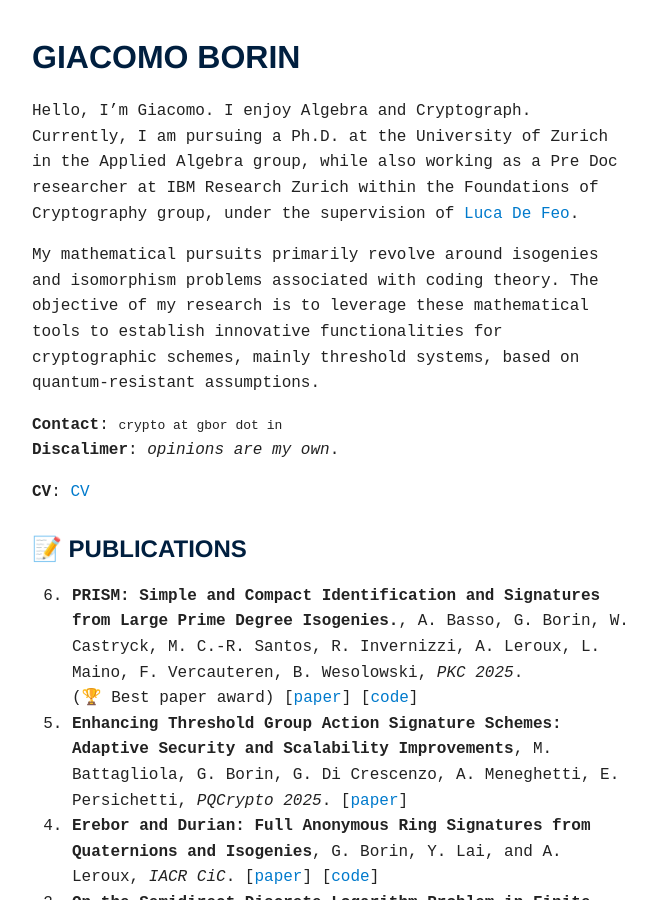
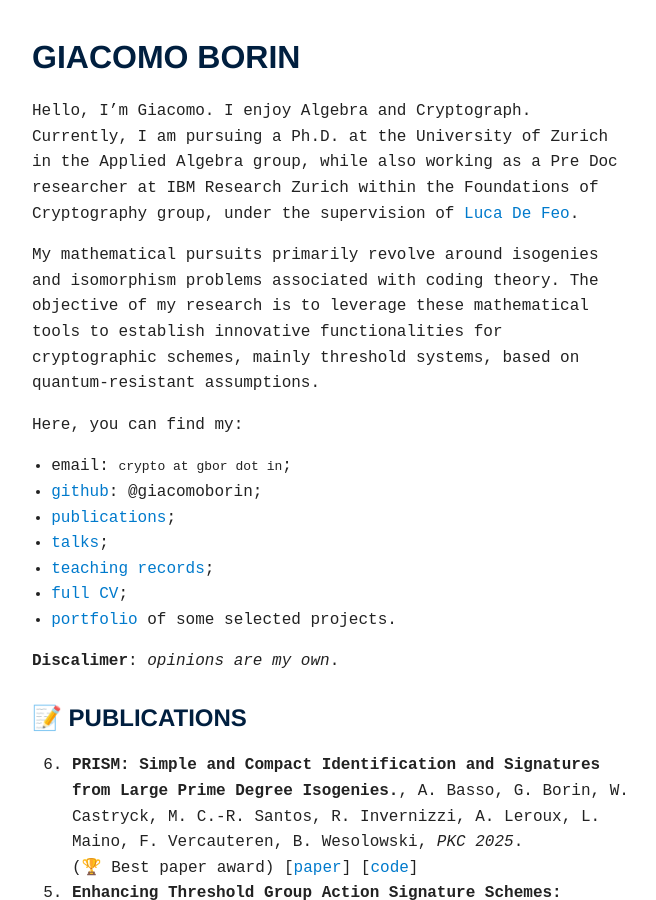
Before and after one commit to giacomoborin/giacomoborin.github.io, a Jekyll site: the page built from index.md, in a window 1280 px wide and 900 px high. Shown: the whole window, without its empty margins (308-964 px from the left). Built offline with Jekyll 4.4.1, drawn with Linux system fonts in a browser that asks for light colours.

Commit message:
list of info

```diff
--- a/index.md
+++ b/index.md
@@ -16,11 +16,18 @@ leverage these mathematical tools to establish innovative functionalities for
 cryptographic schemes, mainly threshold systems, based on quantum-resistant
 assumptions.
 
-**Contact**: `crypto at gbor dot in`
+Here, you can find my:
+- email: `crypto at gbor dot in`;
+- [github](https://github.com/giacomoborin): @giacomoborin;
+- [publications](#pubs);
+- [talks](#talks);
+- [teaching records](#teach);
+- [full CV](/cv/);
+- [portfolio](#portfolio) of some selected projects.
+
 **Discalimer**: _opinions are my own_.
 
-**CV**: [CV](/cv/)
-
+<a id="pubs"></a>
 ## 📝 PUBLICATIONS
 
 <ol>
@@ -47,6 +54,7 @@ assumptions.
   {% endfor %}
 </ol>
 
+<a id="talks"></a>
 ## 🙊 TALKS (selected)
 
 <ul>
@@ -65,6 +73,7 @@ assumptions.
 </ul>
 
 
+<a id="teach"></a>
 ## 📚 TEACHING
 
 <ul>
@@ -79,6 +88,7 @@ assumptions.
   {% endfor %}
 </ul>
 
+<a id="portfolio"></a>
 ## 📍 PORTFOLIO
 
 <ul>
```
Also changed, not shown: 1 other file.
